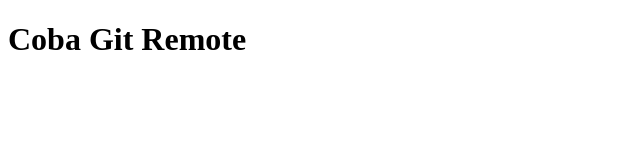
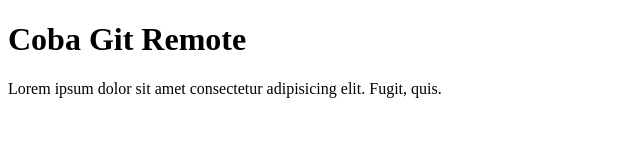
Before and after one commit to arifhrpp/wpu-git-test, a plain HTML site: page index.html in a window 1280 px wide. Shown: the whole page, without its empty margins (0-640 px from the left). Drawn offline with Linux system fonts and the light colour scheme.

Commit message:
menambahkan paragrah

```diff
--- a/index.html
+++ b/index.html
@@ -10,6 +10,7 @@
 
 <body>
     <h1>Coba Git Remote</h1>
+    <p>Lorem ipsum dolor sit amet consectetur adipisicing elit. Fugit, quis.</p>
 </body>
 
 </html>
```
